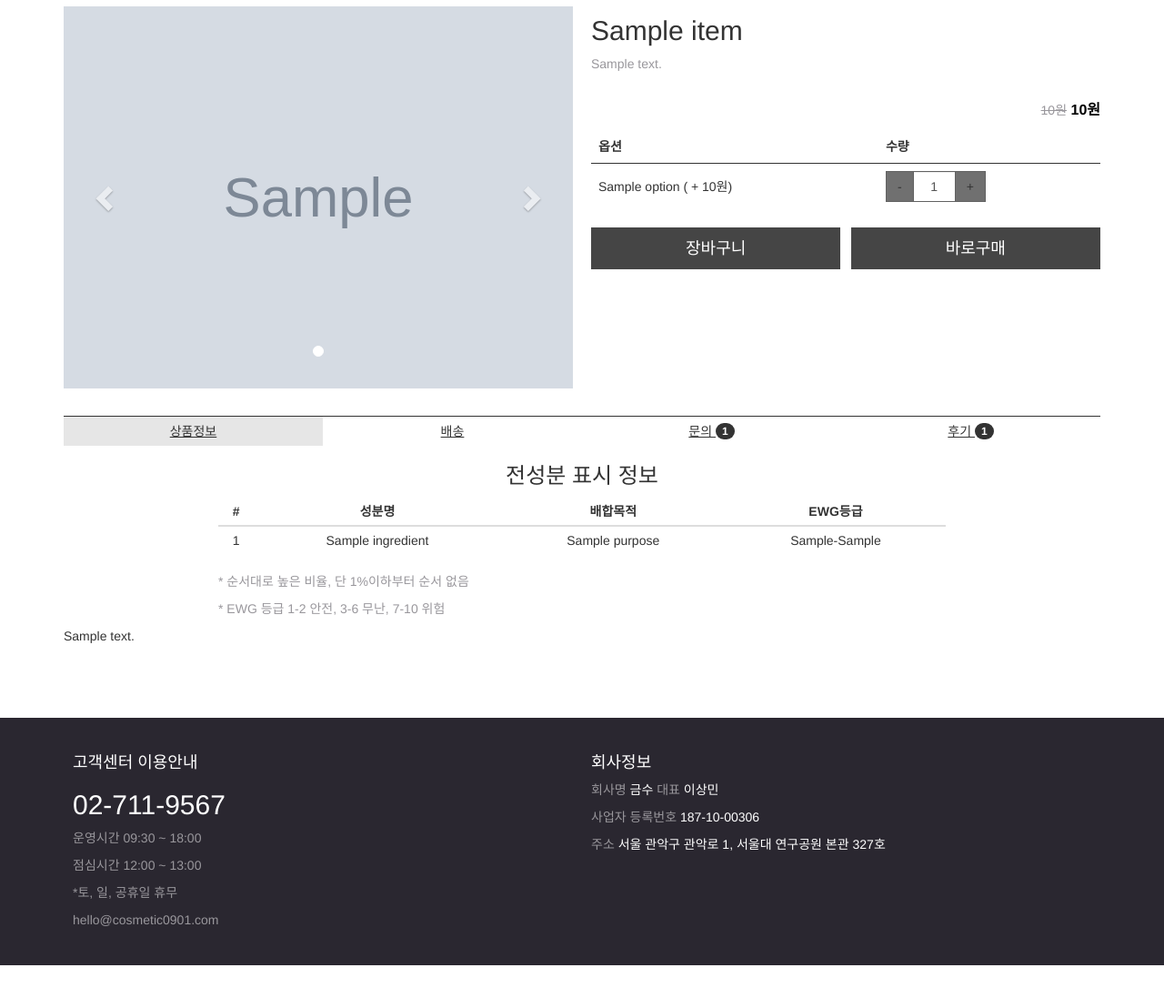
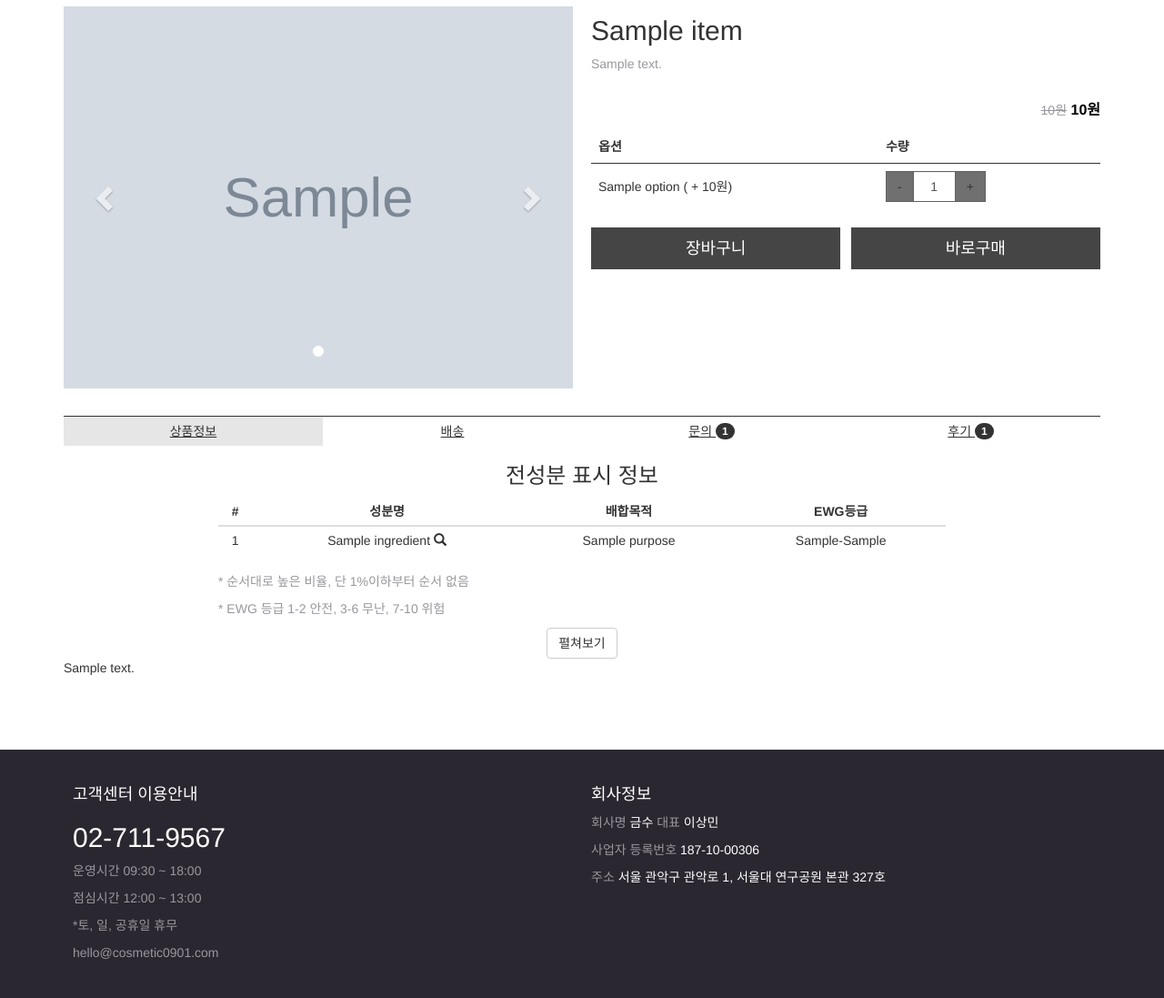
Before and after one commit to LEESM/beaucrux, a Django app: template shopping/templates/item/detail.html in a window 1280 px wide. Shown: the part 205-1302 px from the top of the page at 91% size. Before the commit the page ends 1266 px from the top, so only its background shows below. Run offline with Django 3.2, Linux system fonts and the light colour scheme; the template is opened without the code that fills it: most values are stand-ins (such as "Sample title", 1, 10 or a date in 2020); grey boxes marked "Sample" are stand-in pictures; some libraries are stand-ins or nearby versions; some web fonts are replaced.

Commit message:
detail modified

```diff
--- a/shopping/ingredient/admin.py
+++ b/shopping/ingredient/admin.py
@@ -3,7 +3,7 @@ from ingredient.models import Ingredient
 from django_summernote.admin import SummernoteModelAdmin
 
 class IngredientAdmin(SummernoteModelAdmin):
-	list_display = ['id','kcia_no','ko_name','en_name','purpose','ewg_high_grade','ewg_low_grade','caution20','pub_date',]
+	list_display = ['id','kcia_no','ko_name','en_name','purpose','ewg_high_grade','ewg_low_grade','caution20','pub_date','description',]
 	search_fields = ['ko_name','en_name']
 
 admin.site.register(Ingredient, IngredientAdmin)
--- a/shopping/ingredient/models.py
+++ b/shopping/ingredient/models.py
@@ -9,6 +9,7 @@ class Ingredient(models.Model):
 	ewg_low_grade = models.IntegerField(default=-1)
 	caution20 = models.IntegerField(default=0)
 	pub_date = models.DateTimeField(auto_now_add=True)
+	description = models.TextField(null=True, blank=True)
 
 	def __str__(self):
 		return self.ko_name
--- a/shopping/static/css/custom.css
+++ b/shopping/static/css/custom.css
@@ -21,7 +21,7 @@ width:100%;
 #footer_div{
 	width:100%;
 	background-color:#2a2730;
-	color:white;
+	color:white !important;
 	padding-top:30px;
 	padding-bottom:30px;
 }
@@ -144,3 +144,17 @@ box-shadow:none;
 .red{
 	color:red;
 }
+#ingredient_div{
+	height:200px;
+	overflow-y: scroll;
+}
+.lighter{
+	font-weight: 200;
+}
+.full_height{
+	height:100%;
+}
+.center{
+	margin:0 auto;
+	text-align:center;
+}
--- a/shopping/templates/base.html
+++ b/shopping/templates/base.html
@@ -127,6 +127,7 @@
         <!-- Collect the nav links, forms, and other content for toggling -->
         <div class="collapse navbar-collapse" id="bs-example-navbar-collapse-1">
           <ul class="nav navbar-nav navbar-right">
+            <li class="visible-xs visible-sm"><a></a></li>
             <li><a href="{% url 'aboutus' %}">ABOUT US</a></li>
             <li class="dropdown">
               <a href="#" class="dropdown-toggle" data-toggle="dropdown" role="button" aria-haspopup="true" aria-expanded="false">BRANDS<span class="caret"></span></a>
--- a/shopping/templates/item/detail.html
+++ b/shopping/templates/item/detail.html
@@ -40,7 +40,7 @@
 		</div>
 	<div id="detail_right" class="col-xs-12 col-sm-6">
 		<div>
-			<h2>{{item.item_name}}</h2>
+			<h2 class="lighter">{{item.item_name}}</h2>
 			<p class="gray" style="margin-bottom:30px;">{{item.item_desc}}</p>
 			<p class="hidden">{{item.brand}} - {{item.get_categories}}</p>
 			<p class="pull-right"><strike class="gray">{{item.custom_price|intcomma}}원</strike><span id="item_price"> {{item.price|intcomma}}원</span></p>
@@ -205,22 +205,28 @@ function pnav4_click() {
 
 <div id="product_info">
 	<div id="ingredient_div">
-	<h3 class="text-center">전성분 표시 정보</h3>
-		<table class="table table-condensed table-hover">
+	<h3 class="text-center lighter">전성분 표시 정보</h3>
+		<table class="table table-condensed table-hover" id="ingredient_table">
 			<thead>
 				<tr>
-					<th>#</th>
+					<th class="hidden-xs">#</th>
 					<th>성분명</th>
-					<th>배합목적</th>
+					<th class="hidden-xs">배합목적</th>
 					<th>EWG등급</th>
 				</tr>
 			</thead>
 			<tbody>
 				{% for ingredient in ingredients %}
 				<tr>
-					<td>{{forloop.counter}}</td>
-					<td>{{ingredient.ko_name}}</td>
-					<td>{{ingredient.purpose}}</td>
+					<td class="hidden-xs">{{forloop.counter}}</td>
+					<td>
+						<a type="button" data-toggle="modal" data-target="#ingredient_{{forloop.counter}}">
+							{{ingredient.ko_name}} <span class="glyphicon glyphicon-search" aria-hidden="true"></span>
+						</a>
+					</td>
+					<td class="hidden-xs">
+					{{ingredient.purpose}}
+					</td>
 					{% if ingredient.ewg_low_grade = 0 %}
 						<td>-</td>
 					{% else %}
@@ -231,12 +237,67 @@ function pnav4_click() {
 						{% endif %}
 					{% endif %}
 				</tr>
+
+
+				<!-- Modal -->
+				<div class="modal fade" id="ingredient_{{forloop.counter}}" tabindex="-1" role="dialog" aria-labelledby="myModalLabel">
+				  <div class="modal-dialog" role="document">
+				    <div class="modal-content">
+				      <div class="modal-header">
+				        <button type="button" class="close" data-dismiss="modal" aria-label="Close"><span aria-hidden="true">&times;</span></button>
+				        <h4 class="modal-title" id="myModalLabel">{{ingredient.ko_name}}</h4>
+				      </div>
+				      <div class="modal-body">
+							<p>영문명 : {{ingredient.en_name}}</p>
+							<p>배합목적 : {{ingredient.purpose}}</p>
+							<p>ewg skindeep 등급 :
+							{% if ingredient.ewg_low_grade = 0 %}
+								자료없음
+							{% else %}
+								{% if ingredient.ewg_low_grade = ingredient.ewg_high_grade %}
+									{{ingredient.ewg_low_grade}}
+								{% else %}
+									{{ingredient.ewg_low_grade}}-{{ingredient.ewg_high_grade}}
+								{% endif %}
+							{% endif %}
+							</p>
+							{{ingredient.description|safe}}
+				      </div>
+				      <div class="modal-footer">
+				        <button type="button" class="btn btn-default" data-dismiss="modal">닫기</button>
+				      </div>
+				    </div>
+				  </div>
+				</div>
+
+
 				{% endfor %}
 			</tbody>
 		</table>
 		<p class="gray">* 순서대로 높은 비율, 단 1%이하부터 순서 없음</p>
 		<p class="gray">* EWG 등급 1-2 안전, 3-6 무난, 7-10 위험</p>
 	</div>
+	<div class="center">
+		<button class="btn btn-default" id="ingredient_open_btn">펼쳐보기</button>
+		<button class="btn btn-default" id="ingredient_close_btn" style="display:none;">닫기</button>
+	</div>
+	<script>
+$(function() {
+	$( "#ingredient_open_btn" ).click(function() {
+	  $( "#ingredient_div" ).css("height","100%");
+	  $( "#ingredient_div" ).css("overflow-y","auto");
+	   $( "#ingredient_close_btn" ).show();
+	   $( "#ingredient_open_btn" ).hide();
+	});
+	$( "#ingredient_close_btn" ).click(function() {
+	  $( "#ingredient_div" ).css("height","200px");
+	  $( "#ingredient_div" ).css("overflow-y","scroll");
+	   $( "#ingredient_close_btn" ).hide();
+	   $( "#ingredient_open_btn" ).show();
+	});
+
+});
+	</script>
 	{{item.detail|safe}}
 </div>
 <div id="product_drv" style="display:none;">
--- a/shopping/templates/item/index.html
+++ b/shopping/templates/item/index.html
@@ -6,7 +6,7 @@
 <div class="container">
 	<div class="row">
 		<div class="col-xs-12">
-			<img class="main_img" src="{% static 'img/main_banner_1.jpeg' %}"/>
+			<a href="{% url 'aboutus' %}"><img class="main_img" src="{% static 'img/main_banner_1.jpeg' %}"/></a>
 		</div>
 		<div class="col-xs-12 col-md-6">
 			<a href="/board/view/?board_name=Event&item_id=1"><img class="main_img" src="{% static 'img/main_banner_2.jpeg' %}"/></a>
```
Also changed, not shown: shopping/ingredient/migrations/0002_ingredient_description.py (added).
